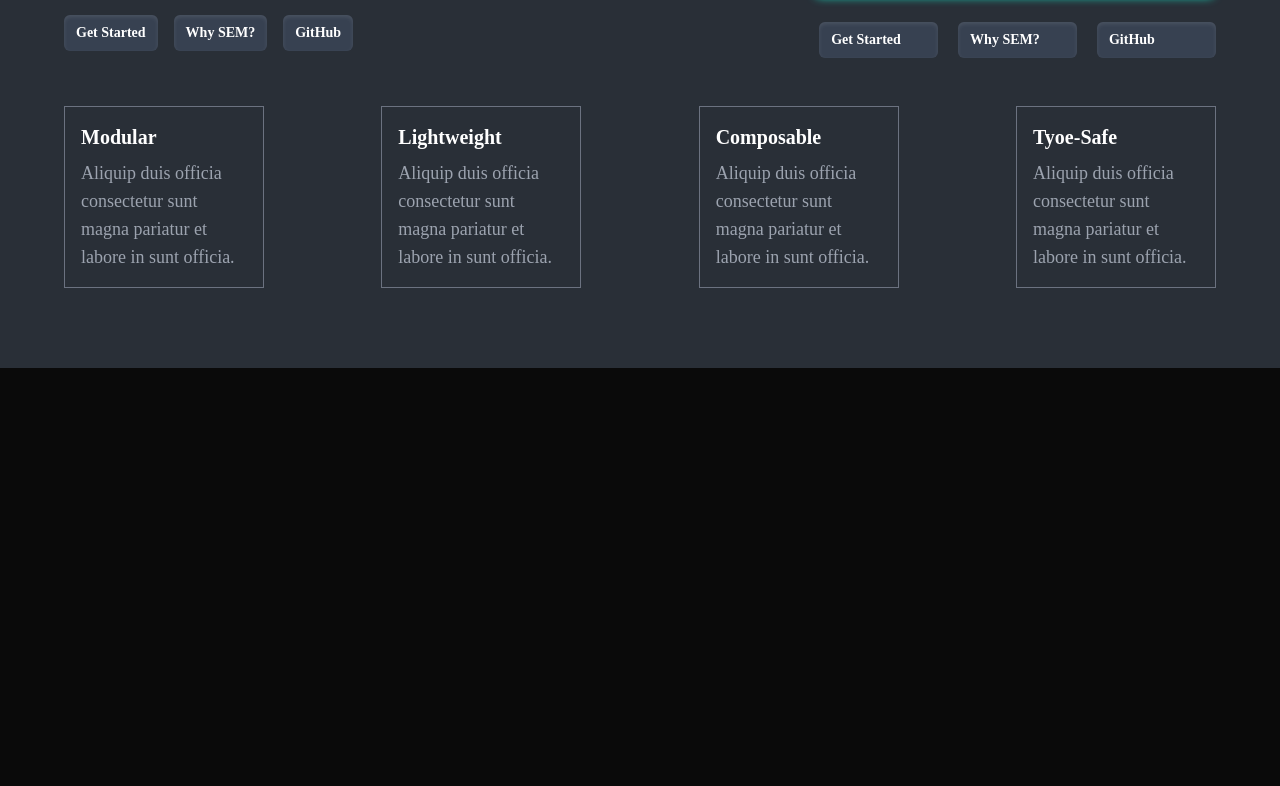
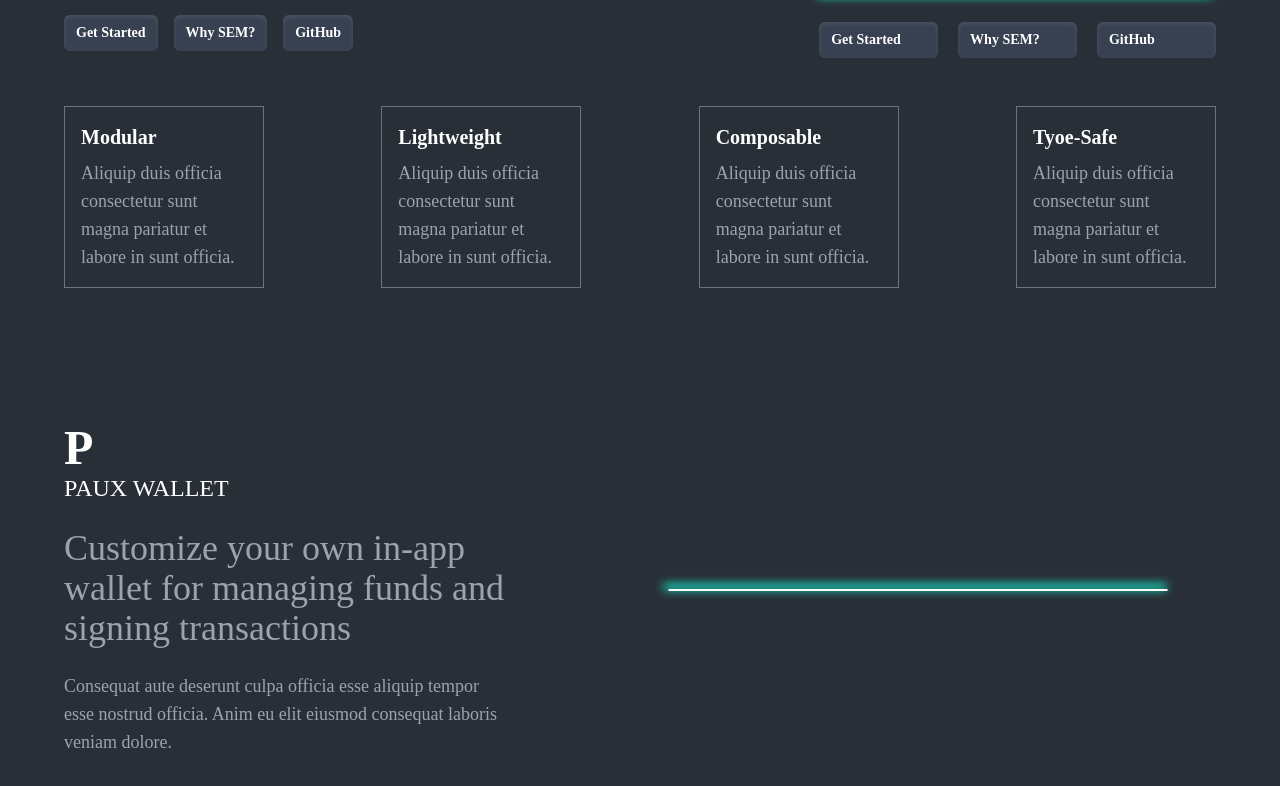
Before and after one commit to ValentineCodes/ethmobile, a Next.js app: page / in a window 1280 px wide. Shown: the part 432-1218 px from the top of the page. Before the commit the page ends 800 px from the top, so only its background shows below. Built offline with nearby package versions, Linux system fonts and the light colour scheme.

Commit message:
feat: design PauxWallet feature section

```diff
--- a/app/page.tsx
+++ b/app/page.tsx
@@ -1,5 +1,6 @@
 "use client";
 
+import PauxWallet from "@/components/features/PauxWallet";
 import Header from "@/components/Header";
 import Hero from "@/components/Hero";
 import { Popover } from "@headlessui/react";
@@ -11,6 +12,13 @@ export default function Home() {
         <Header />
         <Hero />
       </Popover>
+
+      <section
+        id="about"
+        className="bg-[#292f37] min-h-screen bg-no-repeat bg-cover"
+      >
+        <PauxWallet />
+      </section>
     </main>
   );
 }
--- /dev/null
+++ b/components/features/PauxWallet.tsx
@@ -0,0 +1,90 @@
+import React from "react";
+
+import { motion } from "framer-motion";
+
+type Props = {};
+
+export default function PauxWallet({}: Props) {
+  return (
+    <section className="px-6 py-14 max-w-[1200px] mx-auto flex flex-col md:flex-row items-center justify-between md:justify-between md:space-x-14">
+      <div className="container flex-1 flex flex-col items-center gap-6 md:items-start">
+        <motion.div
+          initial={{
+            x: 100,
+            opacity: 0,
+            scale: 0.8,
+          }}
+          animate={{
+            x: 0,
+            opacity: 1,
+            scale: 1,
+          }}
+          transition={{ duration: 0.7, ease: "easeInOut", delay: 0.2 }}
+        >
+          <h1 className="text-5xl font-extrabold text-center md:text-left">
+            P
+          </h1>
+          <h1 className="text-2xl font-extralight text-center md:text-left">
+            PAUX WALLET
+          </h1>
+        </motion.div>
+
+        <motion.div
+          initial={{
+            x: 100,
+            opacity: 0,
+            scale: 0.8,
+          }}
+          animate={{
+            x: 0,
+            opacity: 1,
+            scale: 1,
+          }}
+          transition={{ duration: 0.7, ease: "easeInOut", delay: 0.35 }}
+        >
+          <p className="text-4xl text-gray-400 max-w-md text-center md:text-left">
+            Customize your own in-app wallet for managing funds and signing
+            transactions
+          </p>
+        </motion.div>
+
+        <motion.div
+          initial={{
+            x: 100,
+            opacity: 0,
+            scale: 0.8,
+          }}
+          animate={{
+            x: 0,
+            opacity: 1,
+            scale: 1,
+          }}
+          transition={{ duration: 0.7, ease: "easeInOut", delay: 0.35 }}
+        >
+          <p className="text-lg text-gray-400 max-w-md text-center md:text-left">
+            Consequat aute deserunt culpa officia esse aliquip tempor esse
+            nostrud officia. Anim eu elit eiusmod consequat laboris veniam
+            dolore.
+          </p>
+        </motion.div>
+      </div>
+
+      <div className="flex-1 flex flex-col gap-6">
+        <motion.div
+          initial={{
+            x: -100,
+            opacity: 0,
+            scale: 0.8,
+          }}
+          animate={{
+            x: 0,
+            opacity: 1,
+            scale: 1,
+          }}
+          transition={{ duration: 0.7, ease: "easeInOut" }}
+          className="border border-white rounded-md shadow-[-3px_-3px_10px_2px_#15f7d6] w-full max-w-[500px] mt-12 md:mt-0"
+        ></motion.div>
+      </div>
+    </section>
+  );
+}
```
